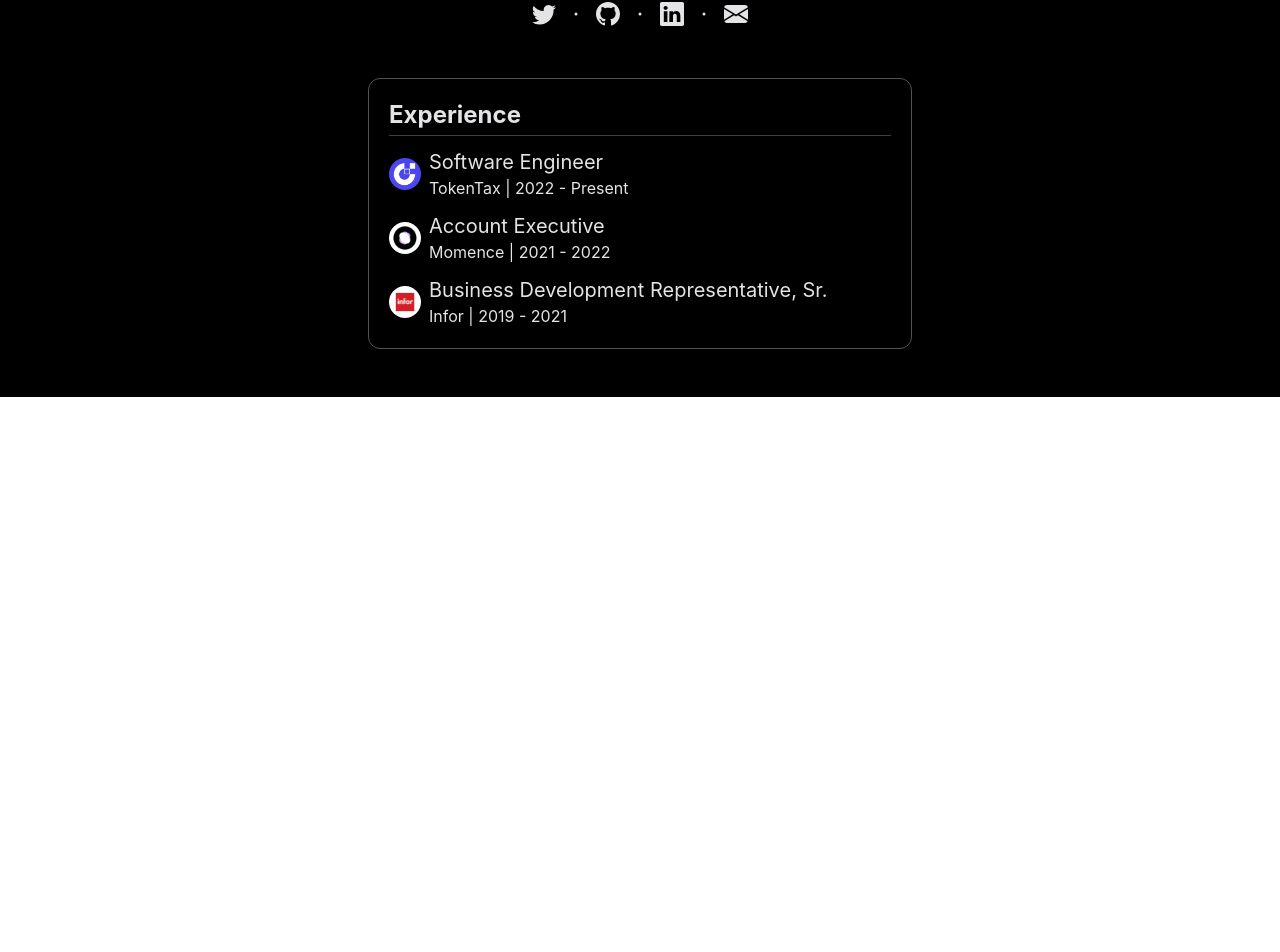
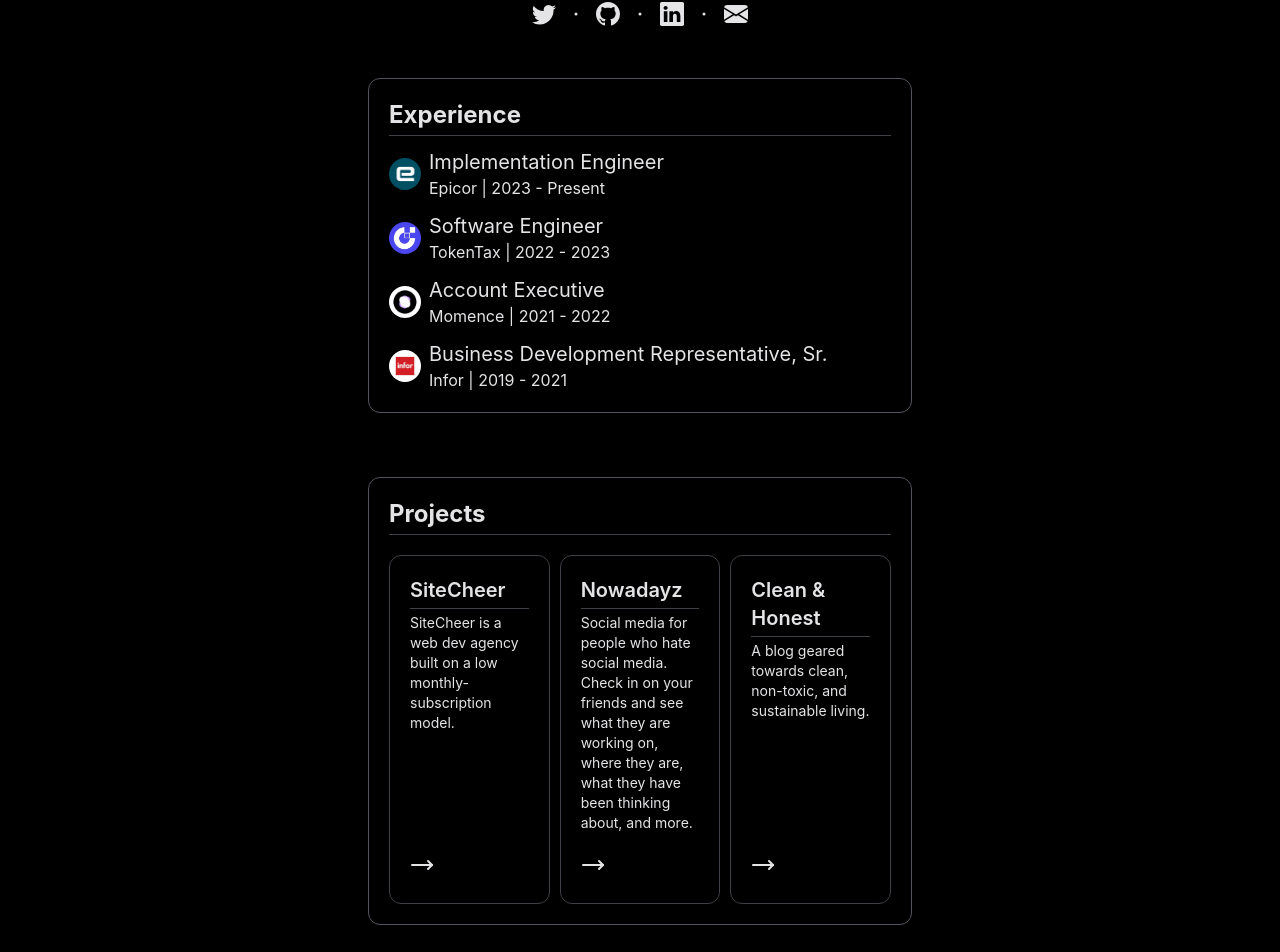
Before and after one commit to tomchamplin1/personal-site, a React (Create React App) app: page / in a window 1280 px wide. Shown: the part 446-1398 px from the top of the page. Before the commit the page ends 843 px from the top, so only its background shows below. Built offline with nearby package versions, Linux system fonts and the light colour scheme.

Commit message:
Adds projects

```diff
--- a/package.json
+++ b/package.json
@@ -7,6 +7,7 @@
     "@testing-library/jest-dom": "^5.16.5",
     "@testing-library/react": "^13.4.0",
     "@testing-library/user-event": "^13.5.0",
+    "lucide-react": "^0.314.0",
     "react": "^18.2.0",
     "react-dom": "^18.2.0",
     "react-router-dom": "^6.15.0",
--- a/src/components/Experience.js
+++ b/src/components/Experience.js
@@ -2,6 +2,7 @@
 import ttlogo from "../img/tt-logo.png";
 import momence from "../img/momence-logo.png";
 import infor from "../img/infor-logo.png";
+import epicor from "../img/epicor-logo.png";
 
 export default function HomeAbout() {
   return (
@@ -9,6 +10,27 @@
       <div className="p-5 border rounded-xl border-zinc-600">
         <h1 className="text-2xl font-bold text-zinc-200">Experience</h1>
         <hr class="h-px my-1 bg-zinc-700 border-0" />
+        <div className="flex mt-3">
+          <img
+            class="w-8 h-8 z-50 rounded-full my-auto mr-2"
+            src={epicor}
+            alt="TokenTax Logo"
+          />
+          <p className="text-xl">
+            <p className="text-zinc-200">Implementation Engineer</p>
+            <div className="flex text-base">
+              <a
+                target="_blank"
+                href="https://tokentax.co/"
+                className="my-auto"
+                rel="noreferrer"
+              >
+                Epicor
+              </a>
+              <p>&nbsp;| 2023 - Present</p>
+            </div>
+          </p>
+        </div>
         <div className="flex mt-3">
           <img
             class="w-8 h-8 z-50 rounded-full my-auto mr-2"
@@ -26,7 +48,7 @@
               >
                 TokenTax
               </a>
-              <p>&nbsp;| 2022 - Present</p>
+              <p>&nbsp;| 2022 - 2023</p>
             </div>
           </p>
         </div>
--- a/src/components/HomeAbout.js
+++ b/src/components/HomeAbout.js
@@ -19,10 +19,18 @@
           I'm a sales rep turned full-stack engineer.
         </p>
         <p className="text-lg pt-3">
-          I currently work as a Software Engineer at TokenTax, helping to
-          simplify crypto taxes for the masses. I'm also working on{" "}
-          <a href="www.sitecheer.com" className="font-bold">
+          I currently work as an Implementation Engineer at Epicor. I'm also
+          working on{" "}
+          <a href="https://sitecheer.com" className="font-bold">
             SiteCheer
+          </a>
+          ,{" "}
+          <a href="https://nowadayz.vercel.app/" className="font-bold">
+            Nowadayz
+          </a>
+          ,{" "}
+          <a href="https://www.cleanandhonest.com/" className="font-bold">
+            Clean & Honest
           </a>
           , and other projects.
         </p>
--- /dev/null
+++ b/src/components/Projects.js
@@ -0,0 +1,68 @@
+import { MoveRight } from "lucide-react";
+import { React } from "react";
+
+export default function Projects() {
+  return (
+    <div class="mx-5 lg:mx-80 lg:px-12 align-left text-zinc-200 pt-4 pb-12">
+      <div className="p-5 border rounded-xl border-zinc-600">
+        <h1 className="text-2xl font-bold text-zinc-200">Projects</h1>
+        <hr class="h-px mt-1 mb-5 bg-zinc-700 border-0" />
+        <div className="grid grid-cols-3 gap-2.5">
+          <div className="border border-zinc-700 rounded-xl my-auto p-5 h-full flex flex-col justify-between">
+            <div>
+              <p className="text-zinc-200 text-xl font-semibold">SiteCheer</p>
+              <hr class="h-px mt-1 mb-1 bg-zinc-700 border-0" />
+              <p className="text-zinc-200 text-sm">
+                SiteCheer is a web dev agency built on a low
+                monthly-subscription model.
+              </p>
+            </div>
+            <div>
+              <button>
+                <a href="https://sitecheer.com">
+                  <MoveRight />
+                </a>
+              </button>
+            </div>
+          </div>
+          <div className="border border-zinc-700 rounded-xl my-auto p-5 h-full flex flex-col justify-between">
+            <div className="mb-5">
+              <p className="text-zinc-200 text-xl font-semibold">Nowadayz</p>
+              <hr class="h-px mt-1 mb-1 bg-zinc-700 border-0" />
+              <p className="text-zinc-200 text-sm">
+                Social media for people who hate social media. Check in on your
+                friends and see what they are working on, where they are, what
+                they have been thinking about, and more.
+              </p>
+            </div>
+            <div>
+              <button>
+                <a href="https://nowadayz.vercel.app/">
+                  <MoveRight />
+                </a>
+              </button>
+            </div>
+          </div>
+          <div className="border border-zinc-700 rounded-xl my-auto p-5 h-full flex flex-col justify-between">
+            <div>
+              <p className="text-zinc-200 text-xl font-semibold">
+                Clean & Honest
+              </p>
+              <hr class="h-px mt-1 mb-1 bg-zinc-700 border-0" />
+              <p className="text-zinc-200 text-sm">
+                A blog geared towards clean, non-toxic, and sustainable living.
+              </p>
+            </div>
+            <div>
+              <button>
+                <a href="https://www.cleanandhonest.com/">
+                  <MoveRight />
+                </a>
+              </button>
+            </div>
+          </div>
+        </div>
+      </div>
+    </div>
+  );
+}
--- a/src/pages/Home.js
+++ b/src/pages/Home.js
@@ -1,22 +1,15 @@
 import { React } from "react";
 import "../index.css";
-// import Navbar from "../components/Navbar";
 import HomeAbout from "../components/HomeAbout";
 import Experience from "../components/Experience";
-
-// import Showcase from "../components/Showcase";
-// import CTA from "../components/CTA";
-// import Footer from "../components/Footer";
+import Projects from "../components/Projects";
 
 export default function Home() {
   return (
     <div className="bg-black min-h-screen ">
-      {/* <Navbar /> */}
       <HomeAbout />
       <Experience />
-      {/* <Showcase />
-      <CTA />
-      <Footer /> */}
+      <Projects />
     </div>
   );
 }
```
Also changed, not shown: src/img/epicor-logo.png (added), 1 other file (tests, documents, lock files or other folders).
